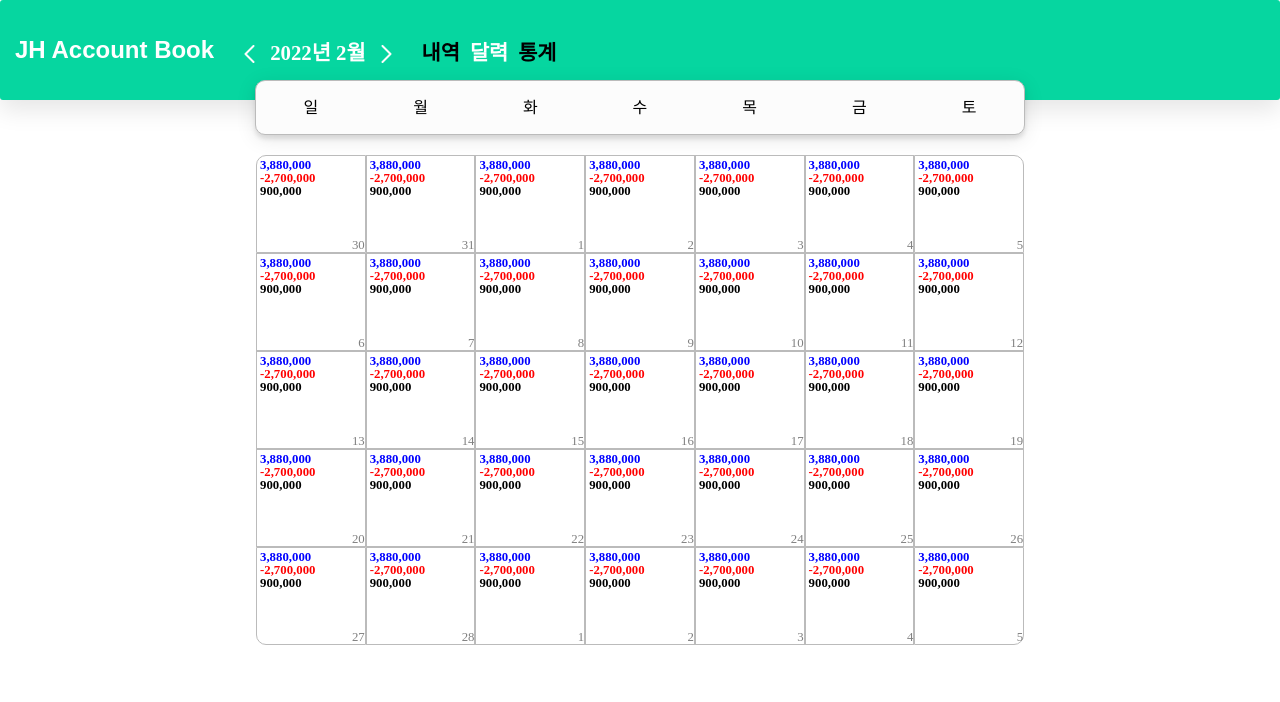
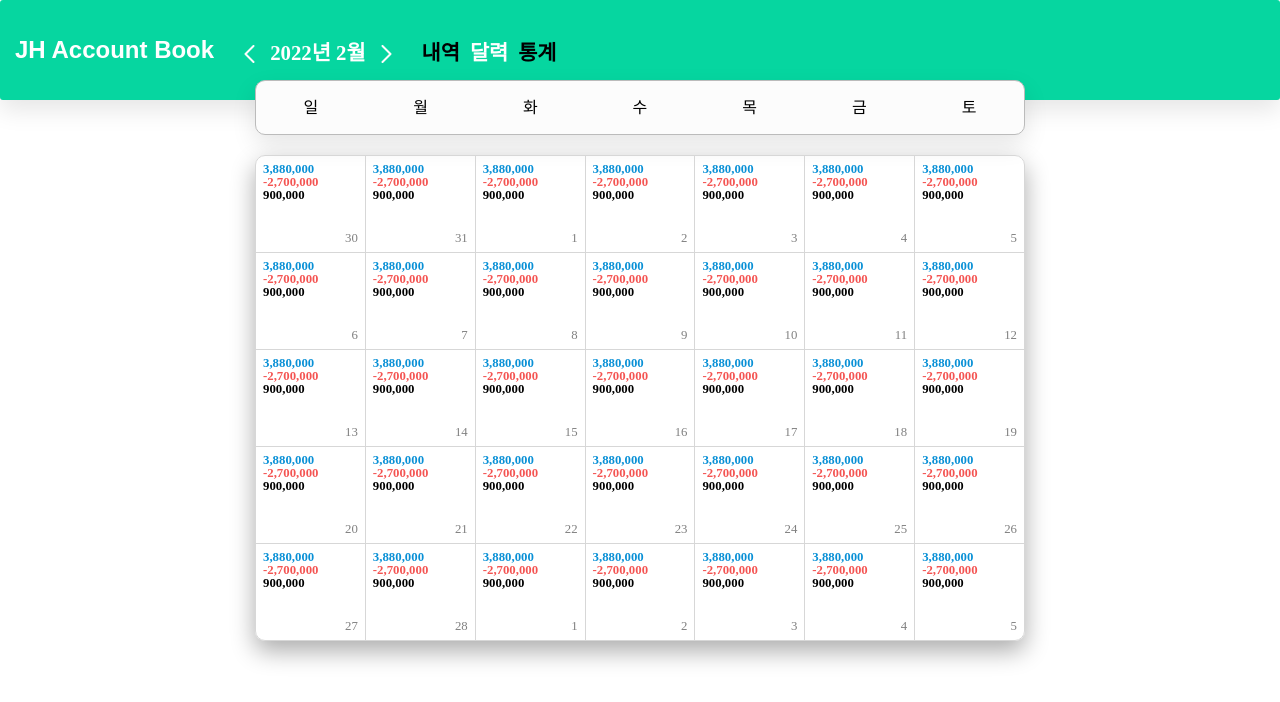
Before and after one commit to Kings0816/account-book, a React app in the folder frontend/: page /calendar in a window 1280 px wide. Shown: the top 702 px of the page. Built offline with nearby package versions, Linux system fonts and the light colour scheme; sample sign-in values are in the browser's storage; the HTML template or start-up script is replaced by a standard one.

Commit message:
feat: 달력 border css 수정

```diff
--- a/frontend/src/pages/Calendar/index.jsx
+++ b/frontend/src/pages/Calendar/index.jsx
@@ -5,6 +5,7 @@ import moment from 'moment';
 
 import Header from '../../components/Header';
 import { dateState } from '../../recoil/date/atom';
+import { WEEK_DAY } from '../../utils/constant/week';
 
 const OVER_WEEK = 53;
 const WEEK_LENGTH = 7;
@@ -49,20 +50,14 @@ const Calendar = () => {
         return result;
     };
 
+    const dayHeaders = WEEK_DAY.map((day) => <th>{day}</th>);
+
     return (
         <Suspense fallback={<div>Loading...</div>}>
             <Header current={'calendar'} />
             <MainWrapper>
                 <DayBar>
-                    <DayBox>
-                        <th>일</th>
-                        <th>월</th>
-                        <th>화</th>
-                        <th>수</th>
-                        <th>목</th>
-                        <th>금</th>
-                        <th>토</th>
-                    </DayBox>
+                    <DayBox>{dayHeaders}</DayBox>
                 </DayBar>
                 <MonthContainer>{days()}</MonthContainer>
             </MainWrapper>
@@ -92,7 +87,7 @@ const DayBar = styled.thead`
     background: #fcfcfc;
     border: 1px solid #bbbbbb;
     border-radius: 10px;
-    box-shadow: 0px 4px 4px rgba(0, 0, 0, 0.1), 0px 4px 20px rgba(0, 0, 0, 0.1);
+    box-shadow: ${({ theme }) => theme.shadow.pale};
 `;
 
 const DayBox = styled.tr`
@@ -108,24 +103,12 @@ const MonthContainer = styled.tbody`
     width: 60%;
     margin: 20px auto auto;
 
-    tr:first-child {
-        td:nth-child(1) {
-            border-radius: 10px 0px 0px;
-        }
-
-        td:nth-child(7) {
-            border-radius: 0px 10px 0px 0px;
-        }
-    }
+    border: 1px solid ${({ theme }) => theme.color.brigtenL1Gray};
+    border-radius: 10px;
+    box-shadow: ${({ theme }) => theme.shadow.thick};
 
     tr:last-child {
-        td:nth-child(1) {
-            border-radius: 0px 0px 0px 10px;
-        }
-
-        td:nth-child(7) {
-            border-radius: 0px 0px 10px;
-        }
+        border-bottom: 0px;
     }
 `;
 
@@ -133,6 +116,12 @@ const Week = styled.tr`
     display: flex;
     flex-direction: row;
     justify-content: flex-start;
+
+    border-bottom: 0.5px solid ${({ theme }) => theme.color.brigtenL1Gray};
+
+    td:last-child {
+        border-right: 0px;
+    }
 `;
 
 const Day = styled.td`
@@ -143,17 +132,18 @@ const Day = styled.td`
     flex-direction: column;
     justify-content: space-between;
 
-    border: 0.5px solid #bbbbbb;
     text-align: end;
-    font-size: 0.8rem;
+    border-right: 0.5px solid ${({ theme }) => theme.color.brigtenL1Gray};
+    font-size: ${({ theme }) => theme.fontSize.mini};
 
     & > span:last-child {
-        color: gray;
+        padding: 0px 7px 7px 0px;
+        color: ${({ theme }) => theme.color.gray};
     }
 `;
 
 const CostInDate = styled.div`
-    padding: 3px 0px 0px 3px;
+    padding: 7px 0px 0px 7px;
 
     display: flex;
     flex-direction: column;
@@ -163,13 +153,13 @@ const CostInDate = styled.div`
 
     & > span {
         &:nth-child(1) {
-            color: blue;
+            color: ${({ theme }) => theme.color.blue};
         }
         &:nth-child(2) {
-            color: red;
+            color: ${({ theme }) => theme.color.red};
         }
         &:nth-child(3) {
-            color: black;
+            color: ${({ theme }) => theme.color.black};
         }
     }
 `;
```
